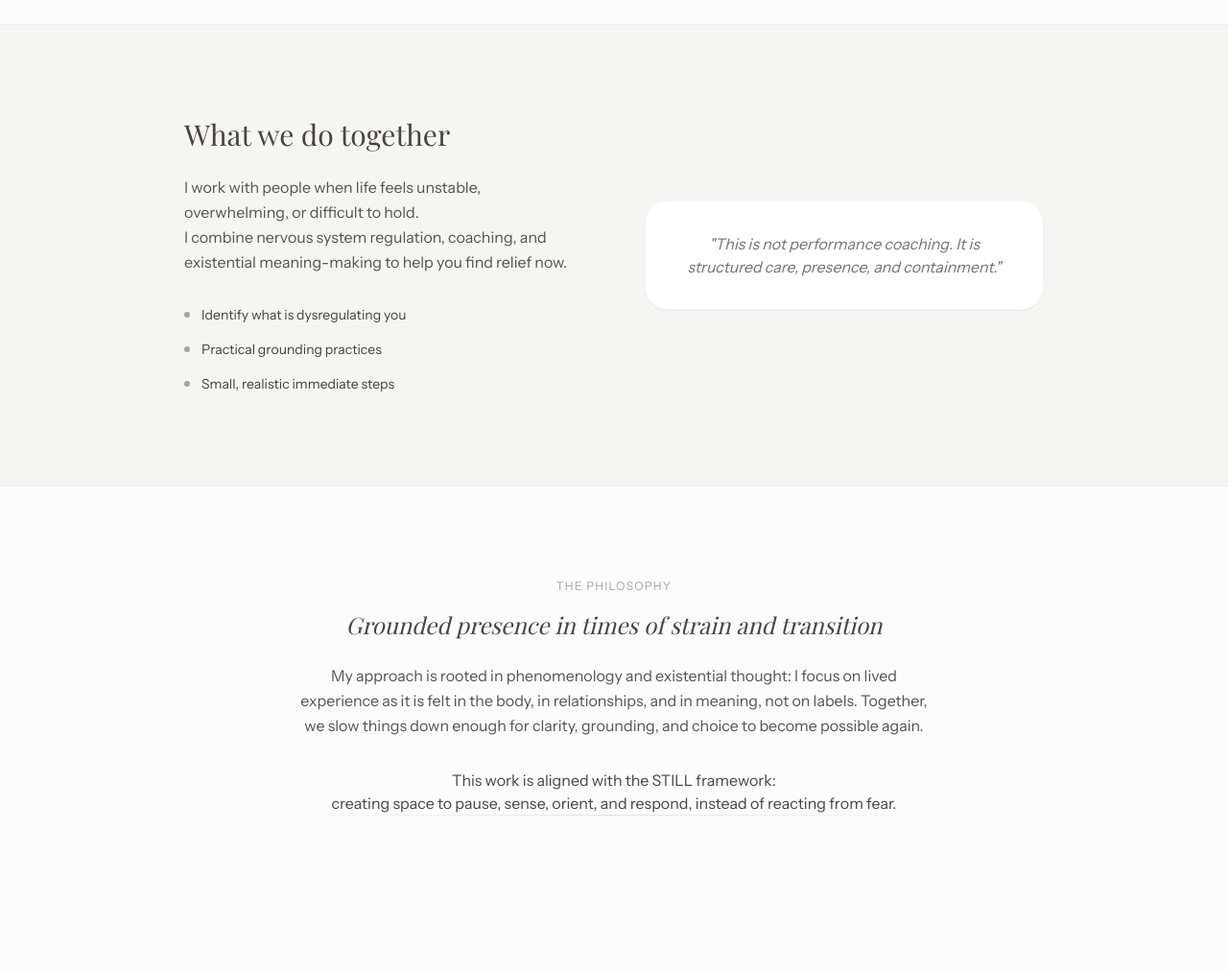
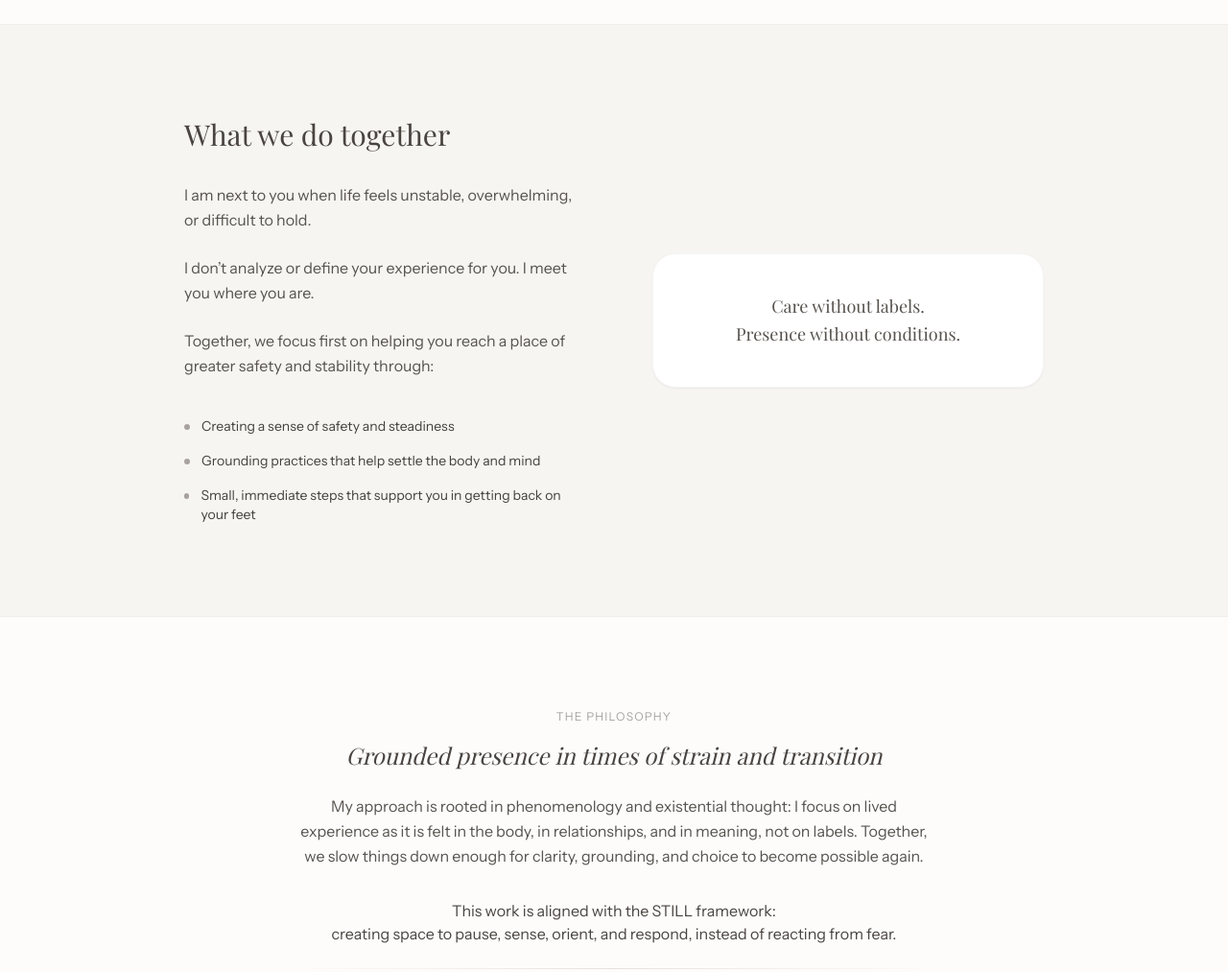
Before and after one commit to zmarmara/anchored, a plain HTML site: page coaching/index.html in a window 1280 px wide. Shown: the part 1220-2233 px from the top of the page at 96% size. Drawn offline with nearby package versions, Linux system fonts and the light colour scheme; a web font is replaced by a local one.

Commit message:
Add files via upload

```diff
--- a/coaching/index.html
+++ b/coaching/index.html
@@ -153,33 +153,54 @@
 
    <section class="bg-[#F7F5F2] py-24 px-6 border-y border-[#F1EDE9]">
   <div class="max-w-4xl mx-auto">
-            <div class="grid md:grid-cols-2 gap-16 items-center">
+    <div class="grid md:grid-cols-2 gap-20 items-center">
+
+      <!-- LEFT COLUMN -->
       <div>
-                    <h2 class="serif text-3xl mb-6">What we do together</h2>
-                    <p class="text-stone-600 mb-8 leading-relaxed">
-                        I work with people when life feels unstable, overwhelming, or difficult to hold. </br> I combine nervous system regulation, coaching, and existential meaning-making to help you find relief now.
+        <h2 class="serif text-3xl mb-8">What we do together</h2>
+
+        <p class="text-stone-600 mb-6 leading-relaxed">
+          I am next to you when life feels unstable, overwhelming, or difficult to hold.
         </p>
+
+        <p class="text-stone-600 mb-6 leading-relaxed">
+          I don’t analyze or define your experience for you.
+          I meet you where you are.
+        </p>
+
+        <p class="text-stone-600 mb-10 leading-relaxed">
+          Together, we focus first on helping you reach a place of greater safety and stability through:
+        </p>
+
         <ul class="space-y-4 text-sm text-stone-700">
-                        <li class="flex items-center gap-3">
-                            <span class="w-1.5 h-1.5 rounded-full bg-stone-400"></span>
-                            Identify what is dysregulating you
+          <li class="flex items-start gap-3">
+            <span class="w-1.5 h-1.5 mt-2 rounded-full bg-stone-400"></span>
+            <span>Creating a sense of safety and steadiness</span>
           </li>
-                        <li class="flex items-center gap-3">
-                            <span class="w-1.5 h-1.5 rounded-full bg-stone-400"></span>
-                            Practical grounding practices
+          <li class="flex items-start gap-3">
+            <span class="w-1.5 h-1.5 mt-2 rounded-full bg-stone-400"></span>
+            <span>Grounding practices that help settle the body and mind</span>
           </li>
-                        <li class="flex items-center gap-3">
-                            <span class="w-1.5 h-1.5 rounded-full bg-stone-400"></span>
-                            Small, realistic immediate steps
+          <li class="flex items-start gap-3">
+            <span class="w-1.5 h-1.5 mt-2 rounded-full bg-stone-400"></span>
+            <span>Small, immediate steps that support you in getting back on your feet</span>
           </li>
         </ul>
       </div>
-                <div class="bg-white p-8 rounded-3xl shadow-sm border border-stone-100 italic text-stone-500 text-center">
-                    "This is not performance coaching. It is structured care, presence, and containment."
+
+      <!-- RIGHT COLUMN / ANCHOR -->
+      <div class="bg-white p-10 rounded-3xl shadow-sm border border-stone-100 text-center">
+        <p class="serif text-lg text-stone-600 leading-relaxed">
+          Care without labels.
+        <br />
+          Presence without conditions.
+        </p>
       </div>
+
     </div>
   </div>
 </section>
+
 
     <section class="py-24 px-6 text-center">
         <div class="max-w-2xl mx-auto">
@@ -190,11 +211,12 @@
 
              This work is aligned with the STILL framework: </br>creating space to pause, sense, orient, and respond, instead of reacting from fear.
             </p>
+			<p>&nbsp;</p>
             <div class="divider"></div>
         </div>
     </section>
 
-    <section class="max-w-4xl mx-auto px-6 py-20 flex flex-col md:flex-row gap-12 items-center">
+    <section class="max-w-4xl mx-auto px-6 pt-0 pb-20 flex flex-col md:flex-row gap-12 items-center">
         <div class="w-24 h-24 md:w-32 md:h-32 rounded-full flex-shrink-0 overflow-hidden grayscale bg-stone-200">
     <img
         src="profile.jpg"
```
Lines whose indentation alone changed are shown as unchanged.
